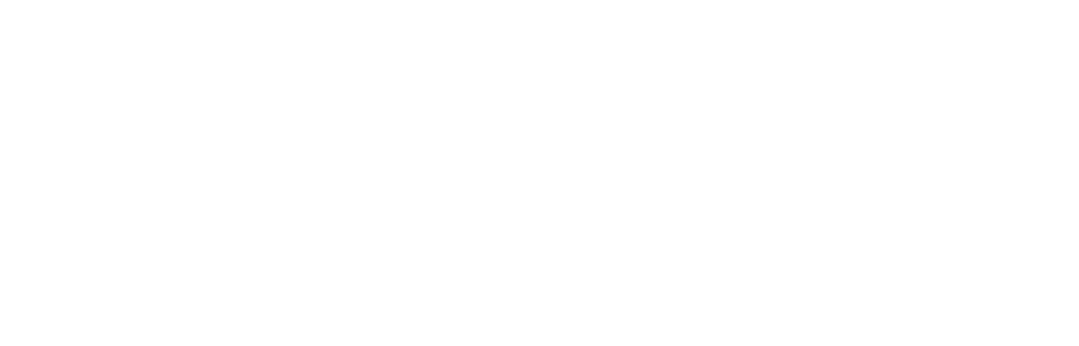
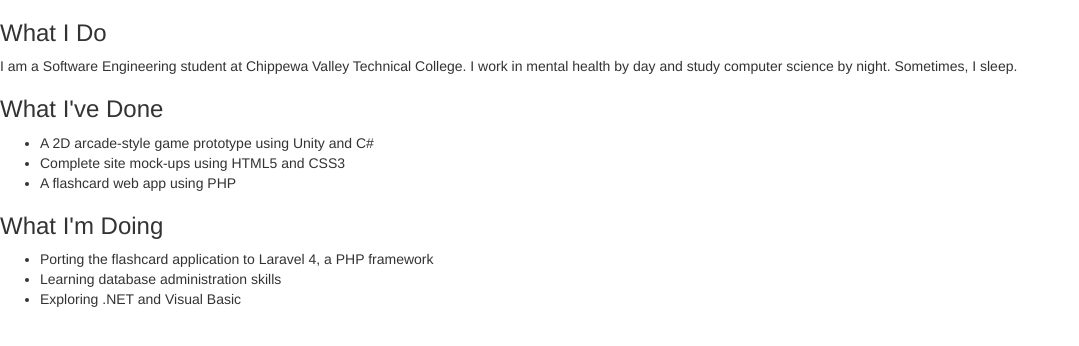
Before and after one commit to SamuelBristol/Bootstrap-PersonalWebsite, a plain HTML site: page index.html in a window 1280 px wide. Shown: the whole page, without its empty margins (0-1079 px from the left). Drawn offline with nearby package versions, Linux system fonts and the light colour scheme.

Commit message:
adds basic information

```diff
--- a/index.html
+++ b/index.html
@@ -17,7 +17,22 @@
     <![endif]-->
   </head>
   <body>
-    <!-- jQuery (necessary for Bootstrap's JavaScript plugins) -->
+		<h3>What I Do</h3>
+		<p>I am a Software Engineering student at Chippewa Valley Technical College. I work
+		in mental health by day and study computer science by night. Sometimes, I sleep.</p>
+    <h3>What I've Done</h3>
+		<ul>
+			<li>A 2D arcade-style game prototype using Unity and C#</li>
+			<li>Complete site mock-ups using HTML5 and CSS3</li>
+			<li>A flashcard web app using PHP</li>
+		</ul>
+		<h3>What I'm Doing</h3>
+		<ul>
+			<li>Porting the flashcard application to Laravel 4, a PHP framework</li>
+			<li>Learning database administration skills</li>
+			<li>Exploring .NET and Visual Basic</li>
+		</ul>
+		<!-- jQuery (necessary for Bootstrap's JavaScript plugins) -->
     <script src="https://ajax.googleapis.com/ajax/libs/jquery/1.11.1/jquery.min.js"></script>
     <!-- Include all compiled plugins (below), or include individual files as needed -->
     <script src="js/bootstrap.min.js"></script>
```
